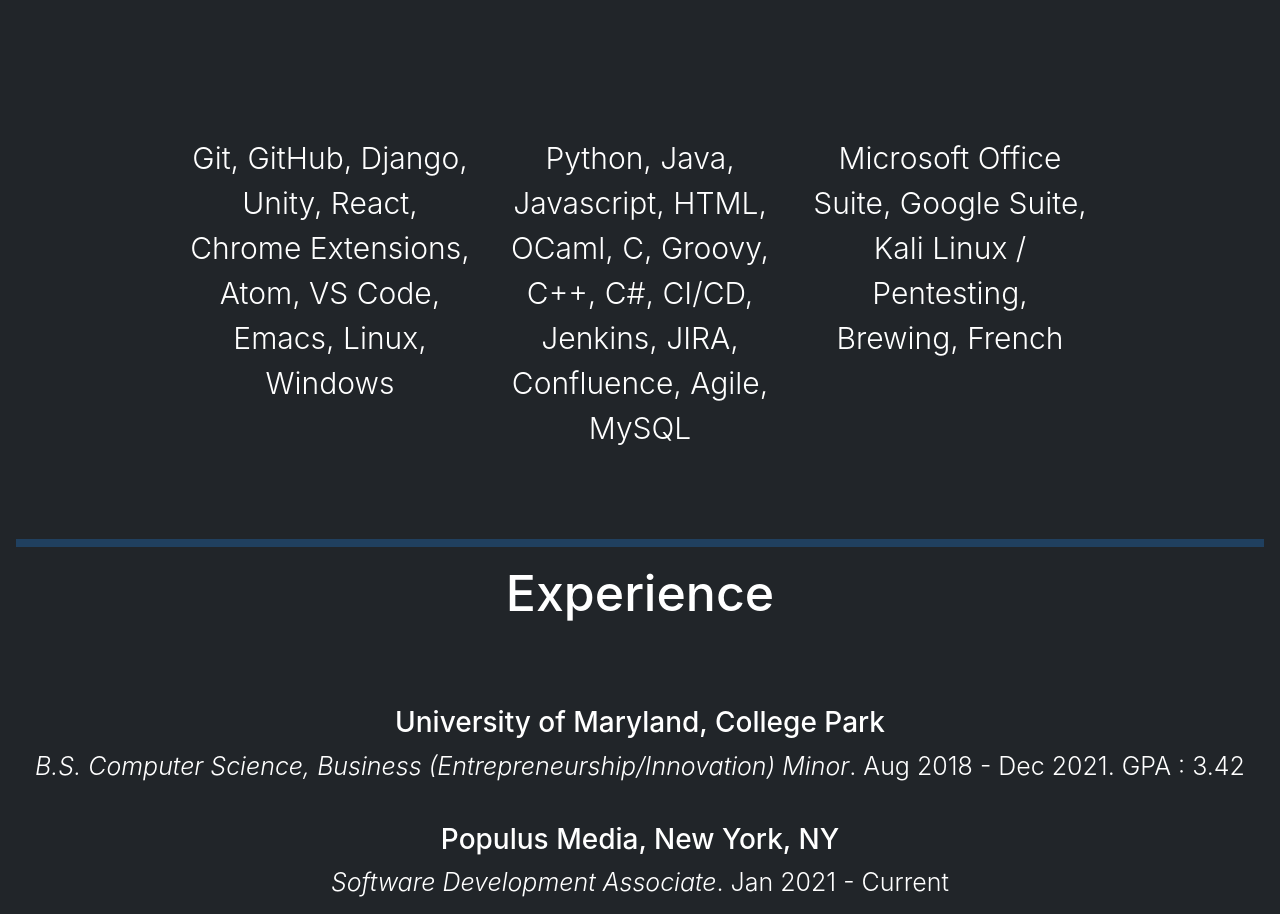
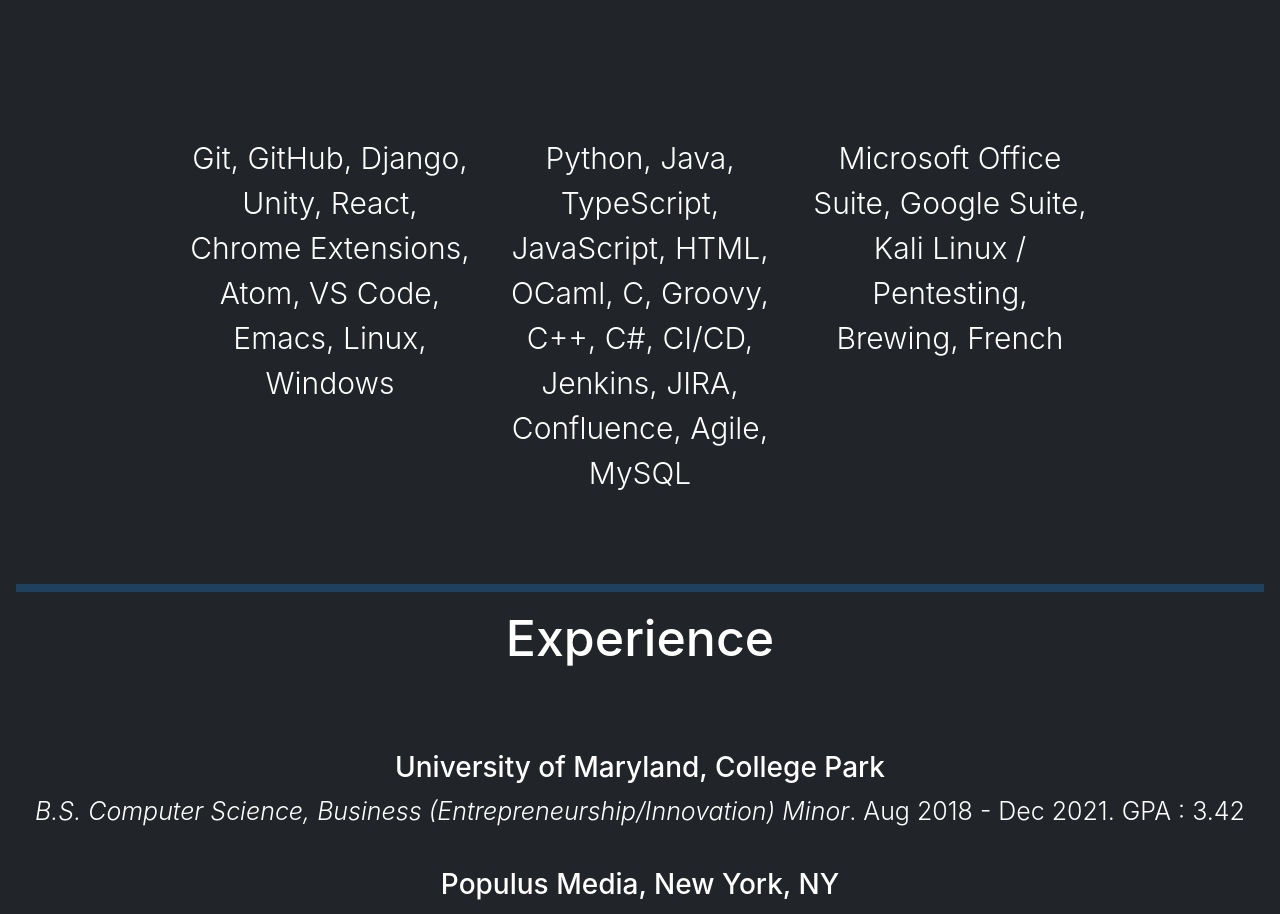
Before and after one commit to evvanErb/evvanDemoReactWebsite, a React (Create React App) app: page / in a window 1280 px wide. Shown: the part 1580-2494 px from the top of the page. Built offline with nearby package versions, Linux system fonts and the light colour scheme.

Commit message:
added skill

```diff
--- a/src/components/Skills.js
+++ b/src/components/Skills.js
@@ -14,7 +14,7 @@
                         <p style={{ fontSize: "30px" }} >Git, GitHub, Django, Unity, React, Chrome Extensions, Atom, VS Code, Emacs, Linux, Windows</p>
                       </div>
                       <div className="col-md-3 mb-4" >
-                        <p style={{ fontSize: "30px" }} >Python, Java, Javascript, HTML, OCaml, C, Groovy, C++, C#, CI/CD, Jenkins, JIRA, Confluence, Agile, MySQL</p>
+                        <p style={{ fontSize: "30px" }} >Python, Java, TypeScript, JavaScript, HTML, OCaml, C, Groovy, C++, C#, CI/CD, Jenkins, JIRA, Confluence, Agile, MySQL</p>
                       </div>
                       <div className="col-md-3 mb-4" >
                         <p style={{ fontSize: "30px" }} >Microsoft Office Suite, Google Suite, Kali Linux / Pentesting, Brewing, French</p>
```
